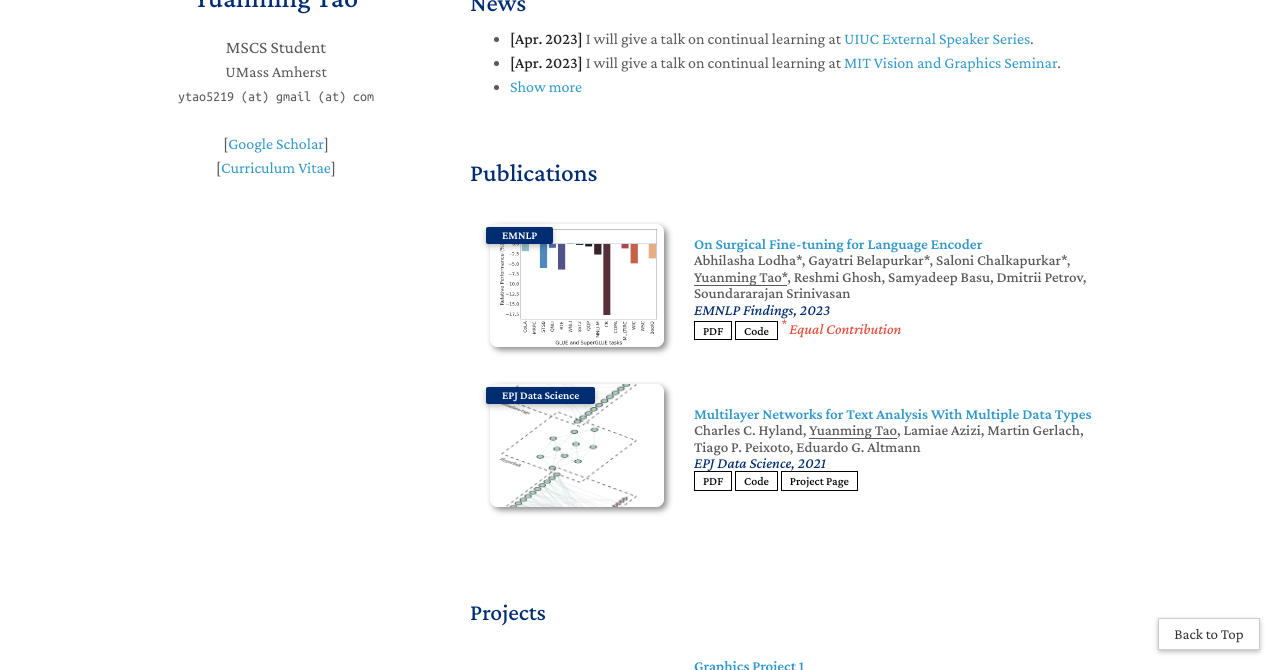
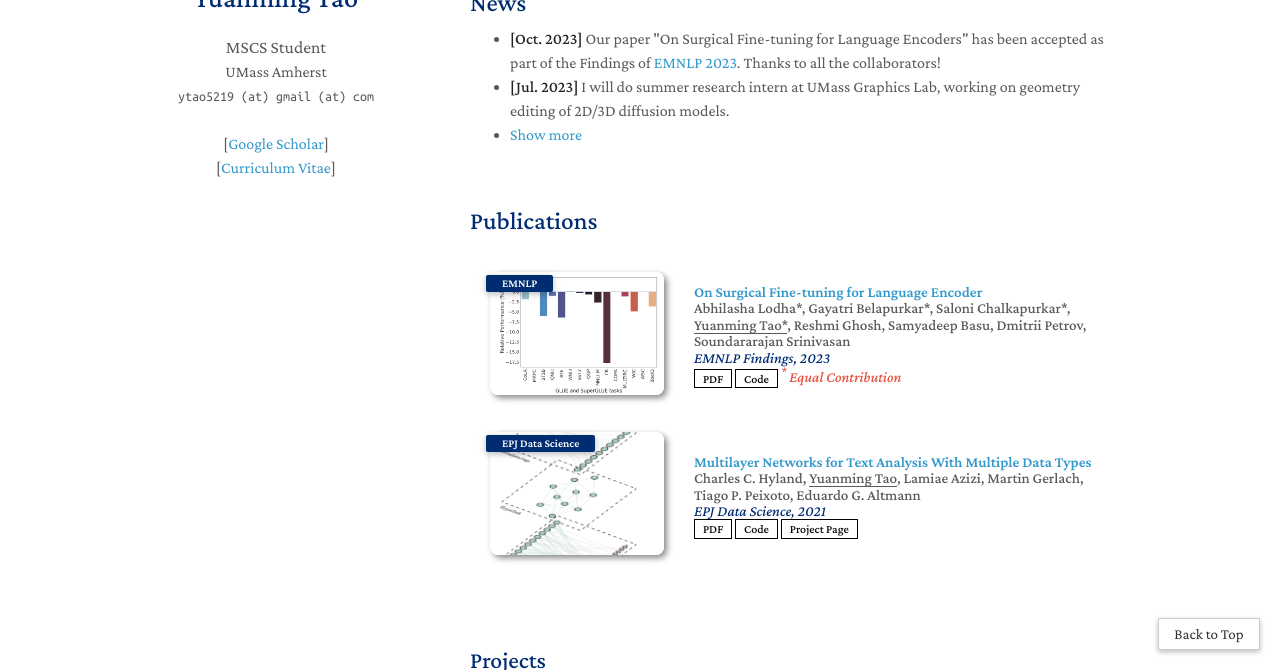
Before and after one commit to alexta0/alexta0.github.io, a Jekyll site: the page built from index.md, in a window 1280 px wide and 900 px high, scrolled down 363 px, cut to the strip 230-900 px from the top of the window. Built offline with Jekyll 4.4.1, drawn with Linux system fonts in a browser that asks for light colours; a style sheet for code colours, icons or effects is not loaded.

Commit message:
add important updates of myself

```diff
--- a/_includes/news.md
+++ b/_includes/news.md
@@ -4,12 +4,20 @@
 
 <ul>
 
-<li><strong>[Apr. 2023]</strong> I will give a talk on continual learning at <a href="https://calendars.illinois.edu/detail/2568?eventId=33456212">UIUC External Speaker Series</a>.</li>
-<li><strong>[Apr. 2023]</strong> I will give a talk on continual learning at <a href="https://sites.google.com/view/visionseminar">MIT Vision and Graphics Seminar</a>.</li>
+
+<li><strong>[Oct. 2023]</strong> Our paper "On Surgical Fine-tuning for Language Encoders" has been accepted as part of the Findings of <a href="https://2023.emnlp.org/">EMNLP 2023</a>. Thanks to all the collaborators!</li>
+
+<li><strong>[Jul. 2023]</strong> I will do summer research intern at UMass Graphics Lab, working on geometry editing of 2D/3D diffusion models.</li>
 
 <li> <a href="javascript:toggle_vis('newsmore')">Show more</a> </li>
 <div id="newsmore" style="display:none">
-  <li><strong>[Dec. 2022]</strong> <a href="https://www.bmvc2023.org">BMVC 2023</a> will be held in Aberdeen, UK, and I will serve as the Website Chair.</li>
+<li><strong>[Jun. 2021]</strong> I'm proud to share that our paper "Multilayer Networks for Text Analysis With Multiple Data Types" was accepted by EPJ Data Science, a Q1 journal according to the <a href="https://www.scimagojr.com/journalsearch.php?q=21100397403&tip=sid&clean=0">SCImago Journal Rank</a>.</li>
+
+<li><strong>[May 2020]</strong> I'm excited to begin my journey as a Software Development Engineer with Huawei in Hangzhou.</li>
+
+  <li>
+    <strong>[Oct. 2019]</strong> I am thrilled to have the opportunity to present my Honours thesis at the <a href="https://easychair.org/cfp/CCS2019">Conference on Complex Systems</a> held at Nanyang Technological University (NTU), Singapore. I would like to extend my heartfelt thanks to my supervisor, Eduardo, for his invaluable guidance and support throughout my research journey.
+  </li>
 </div>
 
 </ul>
```
